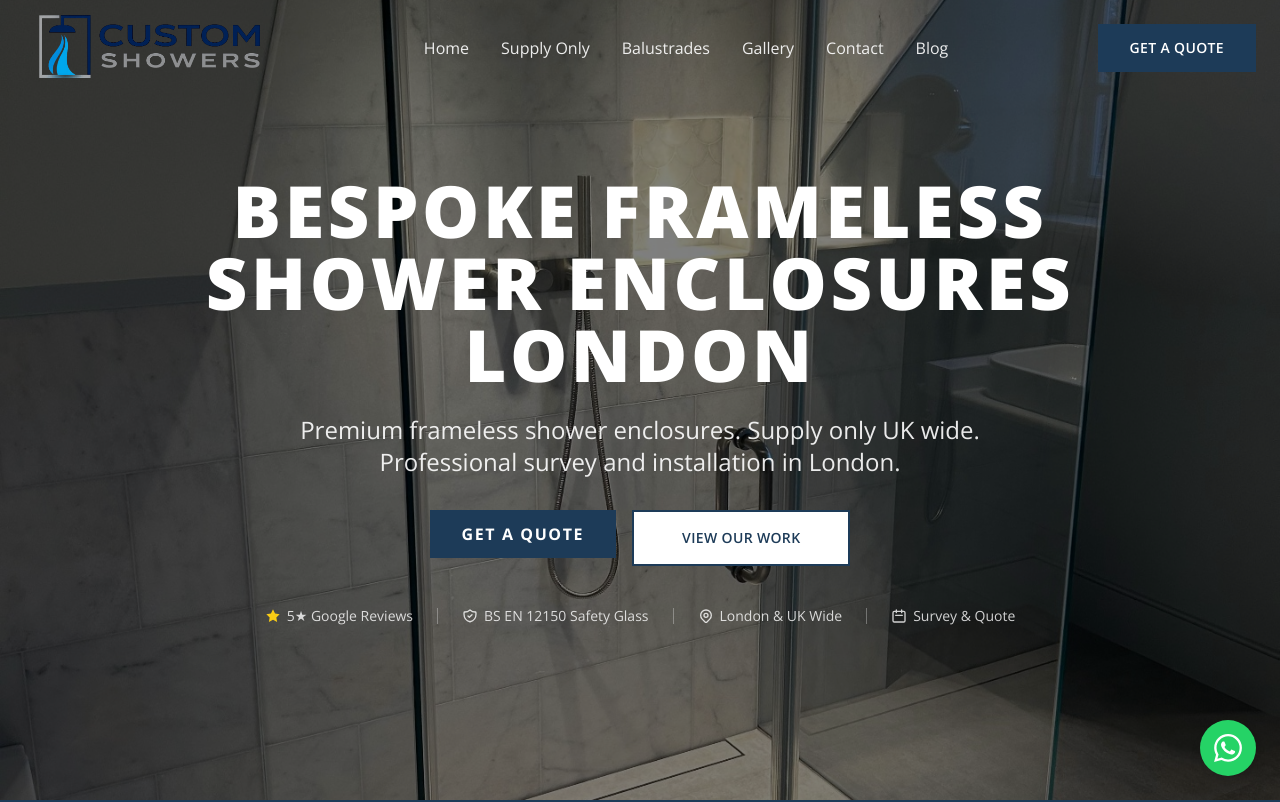
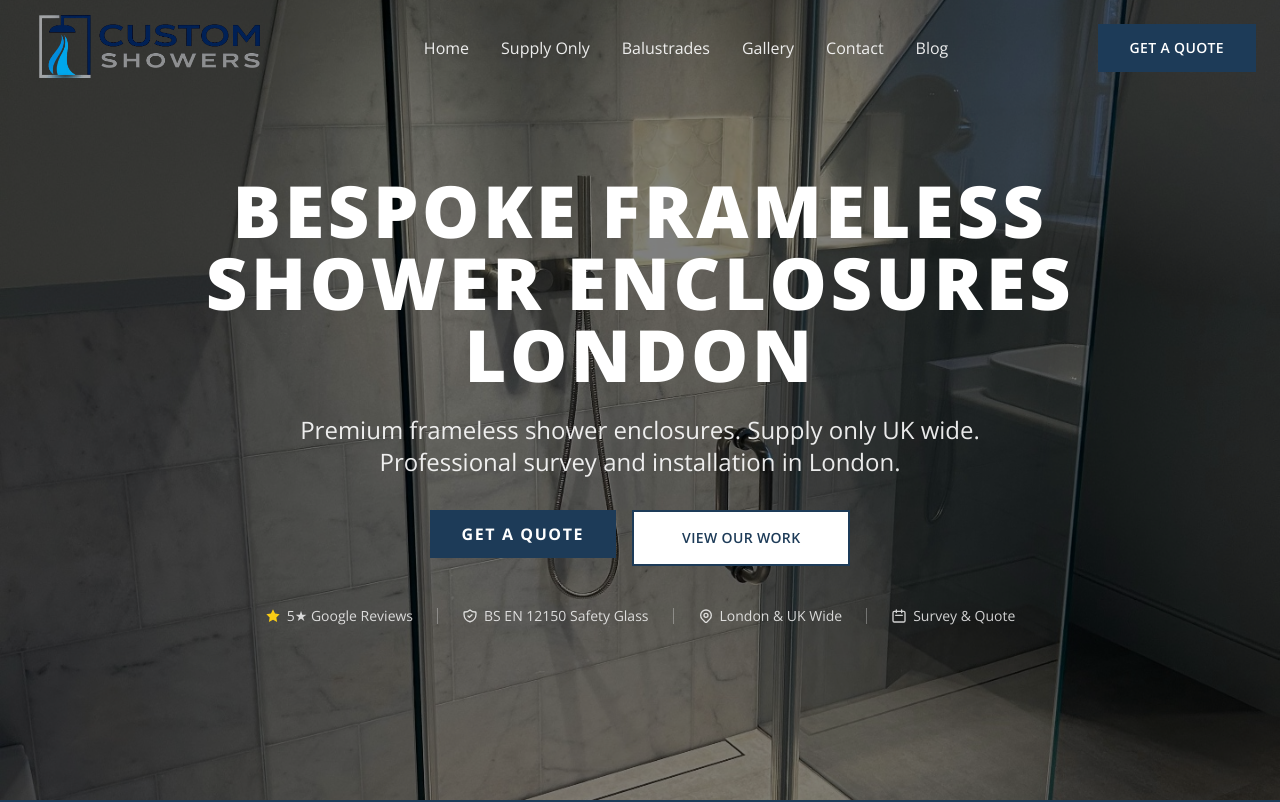
Before and after one commit to matthoppy/CustomShowers-Website, a React (Vite) app: page / in a window 1280 px wide. Shown: the top 802 px of the page. Built offline with nearby package versions, Linux system fonts and the light colour scheme.

Commit message:
Hide WhatsApp button for now
- Commented out WhatsAppButton import
- Commented out WhatsAppButton component usage in Index page
- Can be re-enabled later by uncommenting

```diff
--- a/src/pages/Index.tsx
+++ b/src/pages/Index.tsx
@@ -12,7 +12,7 @@ import FAQ from "@/components/FAQ";
 import Contact from "@/components/Contact";
 import Footer from "@/components/Footer";
 import QuoteModal from "@/components/QuoteModal";
-import WhatsAppButton from "@/components/WhatsAppButton";
+// import WhatsAppButton from "@/components/WhatsAppButton";
 
 const Index = () => {
   const [quoteModalOpen, setQuoteModalOpen] = useState(false);
@@ -32,7 +32,7 @@ const Index = () => {
       <Contact />
       <Footer />
       <QuoteModal open={quoteModalOpen} onOpenChange={setQuoteModalOpen} />
-      <WhatsAppButton />
+      {/* <WhatsAppButton /> */}
     </div>
   );
 };
```
